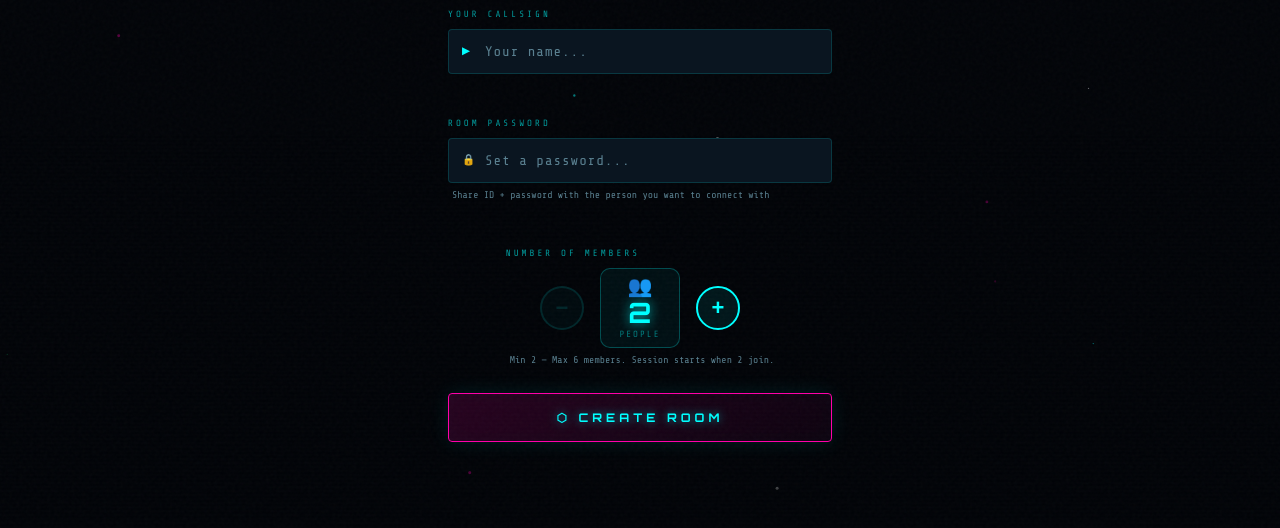
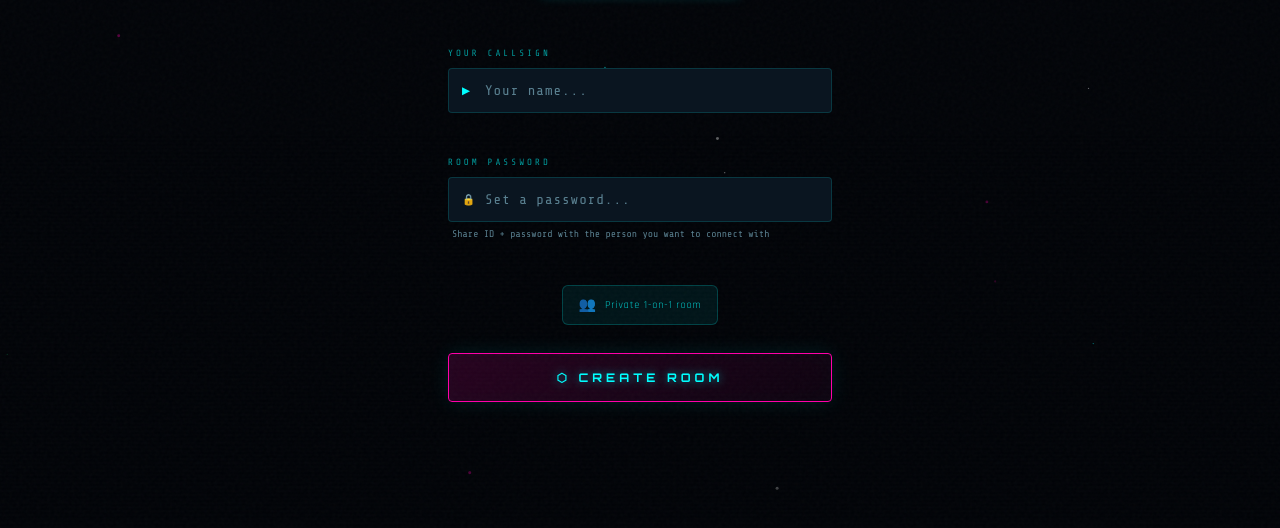
Before and after one commit to ABHAYKR7272/ChatRIX, a website: page public/index.html in a window 1280 px wide. Both pictures are taken after a click on the button 640 px from the left and 438 px from the top of the page. Shown: the part 260-788 px from the top of the page. Drawn offline with nearby package versions, Linux system fonts and the light colour scheme.

Commit message:
Remove member count selector for 1-on-1 rooms

```diff
--- a/public/index.html
+++ b/public/index.html
@@ -131,18 +131,10 @@
       </div>
       <div class="input-hint">Share ID + password with the person you want to connect with</div>
     </div>
-    <div class="member-selector">
-      <label class="input-label">NUMBER OF MEMBERS</label>
-      <div class="member-selector-row">
-        <button class="member-btn" id="btn-member-minus" type="button">−</button>
-        <div class="member-count-wrap">
-          <span class="member-count-icon">👥</span>
-          <span class="member-count-num" id="member-count-display">2</span>
-          <span class="member-count-label">PEOPLE</span>
-        </div>
-        <button class="member-btn" id="btn-member-plus" type="button">+</button>
-      </div>
-      <div class="input-hint">Min 2 — Max 6 members. Session starts when 2 join.</div>
+    <!-- NO max members selector — always 2 people only -->
+    <div class="room-info-badge">
+      <span class="room-info-icon">👥</span>
+      <span>Private 1-on-1 room</span>
     </div>
     <button class="btn-launch btn-create-room" id="btn-do-create-room">
       <span class="btn-text">⬡ CREATE ROOM</span>
@@ -384,7 +376,7 @@
           <span class="live-dot"></span>
           ROOM: <span id="room-id-display">------</span>
         </div>
-        <div class="online-tag"><span id="room-member-count-display">1/2</span> MEMBERS</div>
+        <div class="online-tag"><span id="room-member-count-display">1</span>/2 MEMBERS</div>
       </div>
     </header>
 
```
